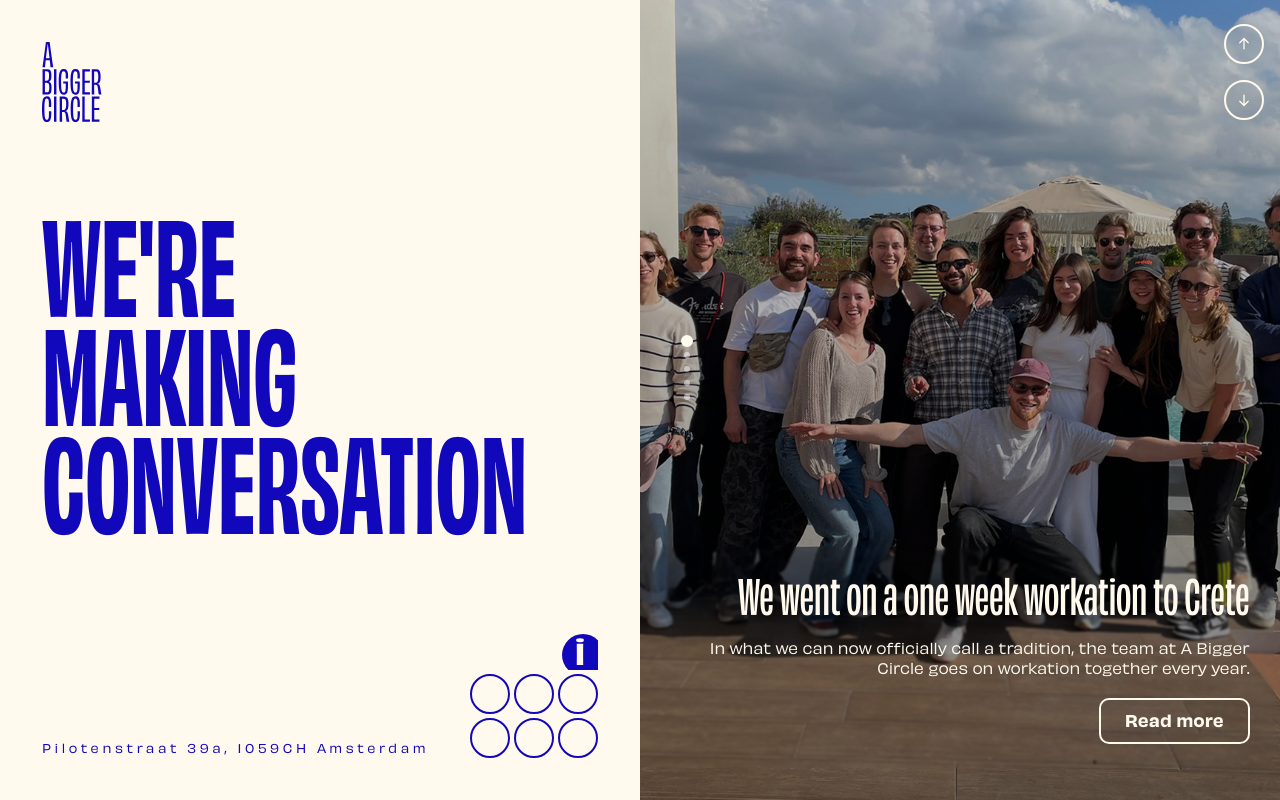
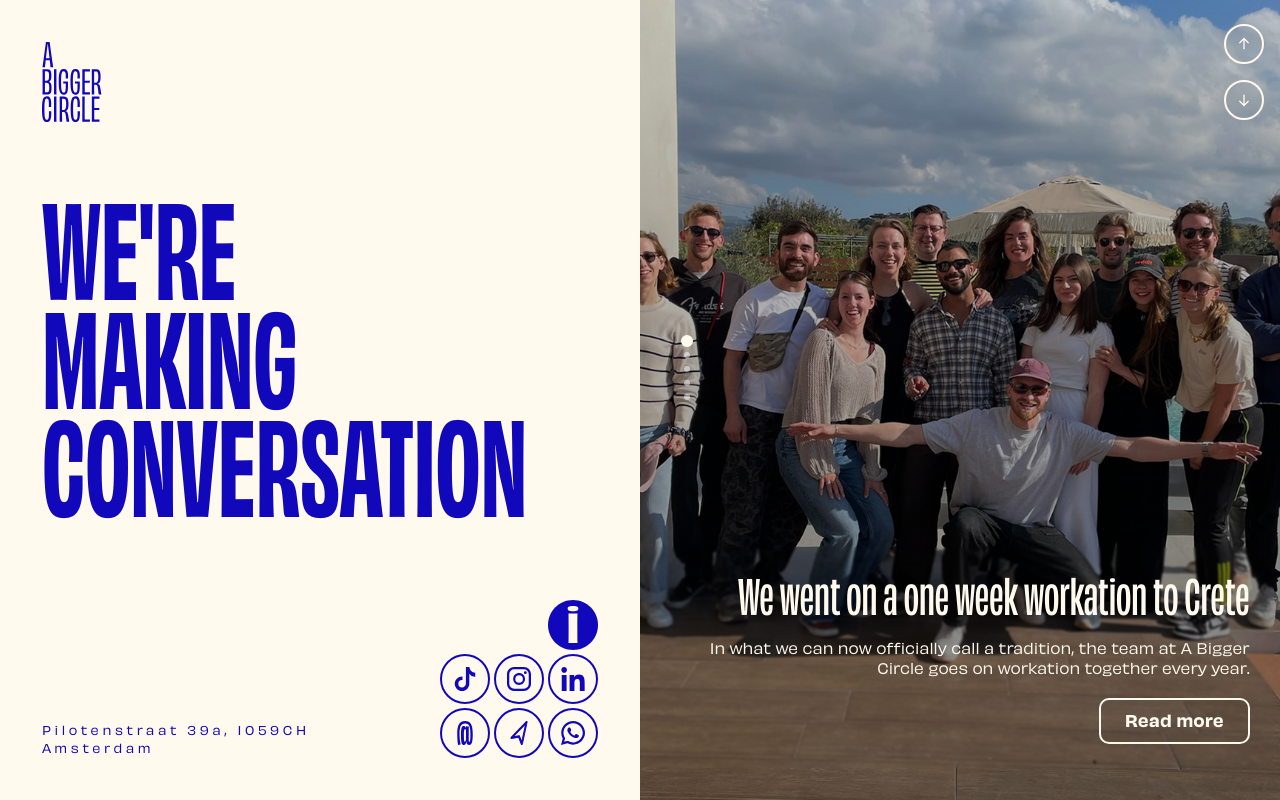
Before and after one commit to TanPham0000/ABC, a PHP site: page / in a window 1280 px wide. Run offline with PHP 8.4, Linux system fonts and the light colour scheme.

Commit message:
Icon fix!!!!

```diff
--- a/css/icons.css
+++ b/css/icons.css
@@ -22,27 +22,37 @@
 }
 
 /* icon styles */
-svg {
+.info-icon {
   display: flex;
   justify-content: center;
   align-items: center;
-  width: fit-content;
-  height: 36px;
-  margin: auto;
-  transition: all 0.3s ease;
+  width: 50px;
+  height: 50px;
+  border-radius: 50%;
+  background-color: var(--secondary, #FFF9EE);
+  color: var(--primary);
+  text-decoration: none;
+  transition: background-color 0.3s, transform 0.3s;
+}
+
+.info-icon:hover {
+  background-color: var(--primary);
+  color: var(--secondary);
+  transform: scale(1.05);
 }
 
 .social-link {
   display: flex;
   justify-content: center;
   align-items: center;
-  width: 100%;
-  height: 100%;
-  border: 2px solid var(--primary);
+  width: 50px;
+  height: 50px;
+  border: 2px solid var(--primary, #1108BB);
   border-radius: 50%;
-  background-color: var(--secondary);
+  background-color: var(--secondary, #FFF9EE);
   color: var(--primary);
   text-decoration: none;
+  transition: background-color 0.3s, transform 0.3s;
 }
 
 .social-link:hover {
@@ -50,6 +60,14 @@ svg {
   color: var(--secondary);
   transform: scale(1.05);
 }
+
+.social-link svg {
+  width: 24px;
+  height: 24px;
+  display: block;
+  color: inherit;
+}
+
 
 @media (max-width: 768px) {
     .social-grid {
--- a/css/styles.css
+++ b/css/styles.css
@@ -124,10 +124,6 @@ header {
 .logo {
   height: clamp(5rem, 2rem, 4rem);
   transition: var(--transition);
-}
-
-.logo:hover {
-  transform: scale(1.05);
 }
 
 .logo-mobile { display: none; }
--- a/index.html
+++ b/index.html
@@ -14,17 +14,40 @@
 
    <body>
     <!-- SVG Sprite Sheet -->
-    <svg xmlns="http://www.w3.org/2000/svg" style="display: none;">
+    <svg style="display: none;">
+      <!-- WhatsApp icon used for social media links -->
+      <symbol id="whatsapp-icon" viewBox="0 0 34 34">
+        <path fill="currentColor" d="m0 34 2.438-9.094a16.669 16.669 0 0 1-2.105-8.113C.333 7.533 7.883 0 17.166 0 26.45 0 34 7.533 34 16.793c0 9.26-7.55 16.792-16.834 16.792-2.785 0-5.542-.705-8.008-2.031L0 34Zm9.615-5.86.582.345a13.672 13.672 0 0 0 6.97 1.922c7.522 0 13.646-6.11 13.646-13.614 0-7.505-6.123-13.614-13.647-13.614-7.523 0-13.647 6.109-13.647 13.614 0 2.474.693 4.92 1.995 7.062l.36.58-1.357 5.073 5.112-1.368h-.014Z"/><path fill="currentColor" fill-rule="evenodd" d="M23.429 19.128c-.693-.415-1.593-.87-2.41-.54-.624.263-1.026 1.23-1.428 1.729-.208.262-.457.29-.776.165-2.355-.94-4.156-2.501-5.445-4.657-.221-.332-.18-.595.083-.913.388-.456.887-.98.984-1.603.11-.622-.18-1.34-.443-1.893-.333-.705-.693-1.714-1.4-2.115-.65-.373-1.51-.166-2.092.304-.997.816-1.482 2.087-1.468 3.359 0 .359.041.718.138 1.064.208.83.582 1.617 1.025 2.35.333.552.68 1.105 1.067 1.616 1.261 1.7 2.827 3.18 4.628 4.299.9.553 1.884 1.037 2.895 1.368 1.137.373 2.148.76 3.367.525 1.275-.248 2.536-1.036 3.048-2.266.153-.36.222-.774.139-1.161-.18-.802-1.247-1.272-1.898-1.659l-.014.028Z" clip-rule="evenodd"/>
+      </symbol>
 
+      <symbol id="instagram-icon" viewBox="0 0 34 34">
+        <path fill="currentColor" d="M26.008 6.08a1.987 1.987 0 0 0-1.992 1.991c0 1.104.888 1.992 1.992 1.992a1.987 1.987 0 0 0 1.991-1.992 1.987 1.987 0 0 0-1.991-1.992ZM17.14 8.627c-4.619 0-8.374 3.755-8.374 8.373 0 4.618 3.755 8.373 8.373 8.373 4.618 0 8.373-3.755 8.373-8.373 0-4.618-3.755-8.373-8.373-8.373Zm0 13.74A5.376 5.376 0 0 1 11.772 17a5.376 5.376 0 0 1 5.366-5.366A5.376 5.376 0 0 1 22.506 17a5.376 5.376 0 0 1-5.367 5.366Z"/><path fill="currentColor" d="M23.787 34H10.213C4.58 34 0 29.42 0 23.787V10.213C0 4.58 4.58 0 10.213 0h13.574C29.42 0 34 4.58 34 10.213v13.574C34 29.42 29.42 34 23.787 34ZM10.213 3.197a7.022 7.022 0 0 0-7.016 7.016v13.574a7.022 7.022 0 0 0 7.016 7.016h13.574a7.022 7.022 0 0 0 7.016-7.016V10.213a7.022 7.022 0 0 0-7.016-7.016H10.213Z" clip-rule="evenodd"/>
+      </symbol>
+
+      <symbol id="linkedin-icon" viewBox="0 0 33 34">
+        <path fill="currentColor" d="M.552 11.287h6.854v22.712H.552V11.287ZM3.979 0C6.169 0 7.94 1.83 7.94 4.09c0 2.261-1.772 4.09-3.962 4.09C1.789 8.18 0 6.351 0 4.09 0 1.83 1.772 0 3.979 0ZM18.238 11.288v3.107h.084c.92-1.795 3.143-3.676 6.47-3.676 6.92 0 8.208 4.694 8.208 10.82V34h-6.837V22.955c0-2.64-.05-6.023-3.561-6.023-3.51 0-4.096 2.865-4.096 5.833V34h-6.838V11.288h6.57Z"/>
+      </symbol>
+
+      <symbol id="website-icon" viewBox="0 0 41.4 58">
+        <path fill="currentColor" d="M29 55.1 40.2 3c.2-.7 0-1.3-.5-1.6s-1-.1-1.6.4L1.7 39.3c-.5.5-.7 1.3-.6 2 .1.6.6 1 1.2.9L19.7 39l6.6 17c0 .3.2.5.4.6.3.2.6.2 1 0 .6-.2 1-.8 1.2-1.5Zm-7-19a1 1 0 0 0-.5-.5 1 1 0 0 0-.7-.1L6.7 38l30-30.9-9.4 43-5.1-13.7z"/><path fill="currentColor" d="M37.7.7c.7-.6 1.7-1 2.6-.4 1 .6 1.3 1.9 1 3L30 55.4c-.2 1-.9 2-1.7 2.4H28a2 2 0 0 1-1.6 0h-.1c-.5-.3-.8-.7-1-1.2l-6.2-16.3-16.6 3c-1 .3-2.1-.4-2.4-1.7-.3-1.3.2-2.5 1-3.2L37.4.8zm1.5 1.8a.7.7 0 0 0-.3.2L2.4 40.3a1 1 0 0 0-.3.6l18.3-3.3 6.8 17.9a.3.3 0 0 0 .2 0l.5-.7L39.3 2.7v-.1a.4.4 0 0 0 0-.1M27.5 54l-6.4-16.8-.2-.4L3.2 40 38.6 3.6zM10 36.2l10.6-2h.2c.3 0 .6 0 1 .2h.1l.2.2c.3.2.6.6.7 1l.2.4 4 10.3 7.7-35.5z"/>
+      </symbol>
+
+      <symbol id="email-icon" viewBox="0 0 22 34">
+        <path fill="currentColor" d="M11.156 0C19.244 0 22 6.106 22 18.457 22 30.346 20.444 34 16.978 34c-2.534 0-3.69-1.388-3.734-4.626h-.222C12.578 31.872 11.6 34 9.378 34c-2.89 0-4.09-2.128-4.09-14.109 0-10.87 1.556-12.675 3.868-12.675 1.377 0 2.4.925 2.977 2.498l.223-.046c0-.694-.045-1.295-.045-2.082.711.047 1.467.093 2.178.093.489 0 1.244 0 1.955-.046-.133 3.284-.133 10.223-.133 19.29 0 2.035.267 2.682.933 2.682.89 0 1.423-1.896 1.423-10.778 0-10.13-1.156-15.219-7.467-15.219-6.222 0-7.911 4.58-7.911 15.543 0 4.718.533 9.992 1.555 14.016-1.2.14-2.666.463-3.644.833C.311 29.605 0 23.916 0 18.827 0 5.83 3.111 0 11.156 0ZM9.422 19.706c0 8.604.49 9.622 1.422 9.622.845 0 1.512-.925 1.512-4.21V11.981c-.356-.185-.756-.324-1.2-.324-1.156 0-1.734.833-1.734 8.05Z"/>
+      </symbol>
+
+      <symbol id="tiktok-icon" viewBox="0 0 29 34">
+        <path fill="currentColor" d="M29 13.76a9.05 9.05 0 0 1-8.407-4.07v13.974C20.593 29.371 15.98 34 10.29 34 4.602 34 0 29.371 0 23.677c0-5.694 4.614-10.336 10.303-10.336.215 0 .43.026.632.038v5.086c-.215-.026-.417-.064-.632-.064a5.263 5.263 0 0 0-5.259 5.276 5.263 5.263 0 0 0 5.259 5.276c2.907 0 5.461-2.296 5.461-5.213L15.814 0h4.855A9.072 9.072 0 0 0 29 8.104v5.656Z"/>
+      </symbol>
     </svg>
 
-    <main class="container">
-      <section class="left" aria-labelledby="conversation-title">
+    <main>
+      <section class="left" aria-label="conversation-title">
         <div class="inner-container">
           <header>
             <a href="index.html" aria-label="A Bigger Circle homepage">
-              <img src="assets/logo/ULTRAMARINE_Left.svg" alt="A Bigger Circle Logo" class="logo logo-desktop">
-              <img src="assets/logo/ULTRAMARINE_Center.svg" alt="A Bigger Circle Logo" class="logo logo-mobile">
+              <img src="assets/logo/ULTRAMARINE_Left.svg" alt="A Bigger Circle Desktop Logo" class="logo logo-desktop">
+              <img src="assets/logo/ULTRAMARINE_Center.svg" alt="A Bigger Circle Mobile Logo" class="logo logo-mobile">
             </a>
           </header>
           <h1 id="main-title">
@@ -37,16 +60,18 @@
               <p>Pilotenstraat 39a, 1059CH Amsterdam</p>
             </address>
               <div class="social-container">
-                <li class="info-icon-item">
-                  <a href="/about" class="info-icon" aria-label="More information about us">
-                    <svg xmlns="http://www.w3.org/2000/svg" fill="none" viewBox="0 0 72 72"><circle cx="42" cy="42" r="42" fill="#1108BB"/><path fill="#FFF9EE" d="M42.476 62h-12.95c.14-6.72.14-13.51.14-21.98 0-7.98-.07-13.93-.14-20.44h12.95c-.21 6.37-.21 12.04-.21 19.95V41.35c0 8.96 0 14.28.21 20.65Zm1.19-49.7c0 2.1-1.05 3.99-7.63 3.99-6.65 0-7.7-1.89-7.7-3.99 0-2.24 1.19-3.71 7.7-3.71 6.44 0 7.63 1.47 7.63 3.71Z"/></svg>
-                  </a>
-                </li>
+                <ul>
+                  <li class="info-icon-item">
+                    <a href="/about" class="info-icon" aria-label="More information about us">
+                      <svg xmlns="http://www.w3.org/2000/svg" fill="none" viewBox="0 0 34 34"><path fill="#1108BB" d="M34 17c0 9.389-7.611 17-17 17S0 26.389 0 17 7.611 0 17 0s17 7.611 17 17Z"/><path fill="#FFF9EE" d="M20.058 29.278h-6.115c.066-3.174.066-6.38.066-10.38 0-3.768-.033-6.578-.066-9.652h6.115c-.099 3.008-.099 5.686-.099 9.42V19.527c0 4.232 0 6.744.1 9.752Zm.562-23.47c0 .992-.496 1.885-3.603 1.885-3.14 0-3.636-.893-3.636-1.885 0-1.057.562-1.752 3.636-1.752 3.041 0 3.603.695 3.603 1.752Z"/></svg>
+                    </a>
+                  </li>
+                </ul>
                 <ul class="social-grid">
                   <!-- TikTok -->
                   <li>
                     <a href="https://tiktok.com/@abiggercircle" class="social-link" aria-label="TikTok" target="_blank">
-                      <svg width="60" height="60">
+                      <svg>
                         <use xlink:href="#tiktok-icon"></use>
                       </svg>
                     </a>
```
Also changed, not shown: other parts of index.html (+11 -12 lines), assets/icons-Ultramarine/email.svg, assets/icons-Ultramarine/info.svg, assets/icons-Ultramarine/instagram.svg, assets/icons-Ultramarine/linkedIn.svg, assets/icons-Ultramarine/tiktok.svg, assets/icons-Ultramarine/website.svg, assets/icons-Ultramarine/whatsapp.svg, css/overlay.css (line endings or trailing spaces).
